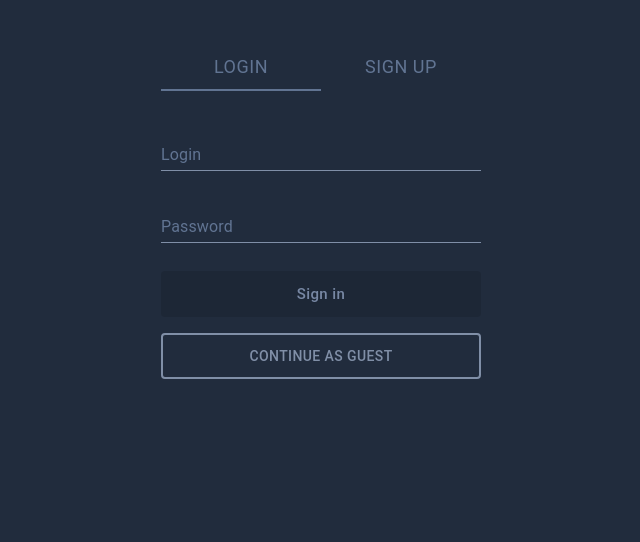
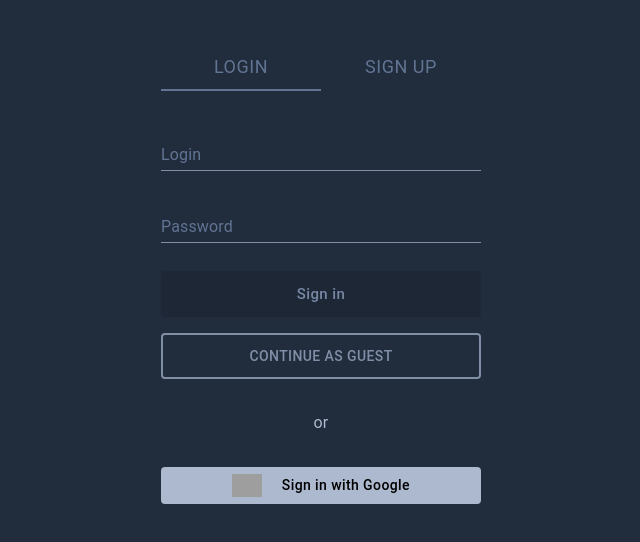
Before and after one commit to umarochki/dwellers-and-donkeys, a React (Create React App) app in the folder nginx/tank/: page /login in a window 1280 px wide. Shown: the part 112-654 px from the top of the page, without its empty margins (319-959 px from the left). Built offline with nearby package versions, Linux system fonts and the light colour scheme; no server answers; grey boxes are pictures that could not be loaded; a small style sheet from the web is missing.

Commit message:
fix quickstart 2

```diff
--- a/nginx/tank/src/pages/LoginPage/LoginPage.tsx
+++ b/nginx/tank/src/pages/LoginPage/LoginPage.tsx
@@ -5,7 +5,7 @@ import clsx from 'clsx'
 import { useDispatch, useSelector } from 'react-redux'
 import { selectLoginState, selectSignupState } from '../../store/user/selectors'
 import { AsyncState } from '../../store/user/reducer'
-import { googleAuth, login, signup } from '../../store/user/actions'
+import { googleAuth, login, quickstart, signup } from '../../store/user/actions'
 import google from '../../assets/google.svg'
 
 const LoginPage = () => {
@@ -112,6 +112,22 @@ const LoginPage = () => {
                                     fullWidth
                                 >
                                     Continue as Guest
+                                </Button>
+                                <div className={clsx(classes.formDividerContainer, classes.marginBottom)}>
+                                    <div className={classes.formDivider} />
+                                    <Typography className={classes.formDividerWord}>or</Typography>
+                                    <div className={classes.formDivider} />
+                                </div>
+                                <Button
+                                    className={clsx(
+                                        classes.googleButton,
+                                        classes.googleButtonCreating
+                                    )}
+                                    onClick={handleGoogleSignUp}
+                                    fullWidth
+                                >
+                                    <img src={google} alt="google" className={classes.googleIcon} />
+                                    &nbsp;Sign in with Google
                                 </Button>
                                 {/*<Button*/}
                                 {/*    color="primary"*/}
```
